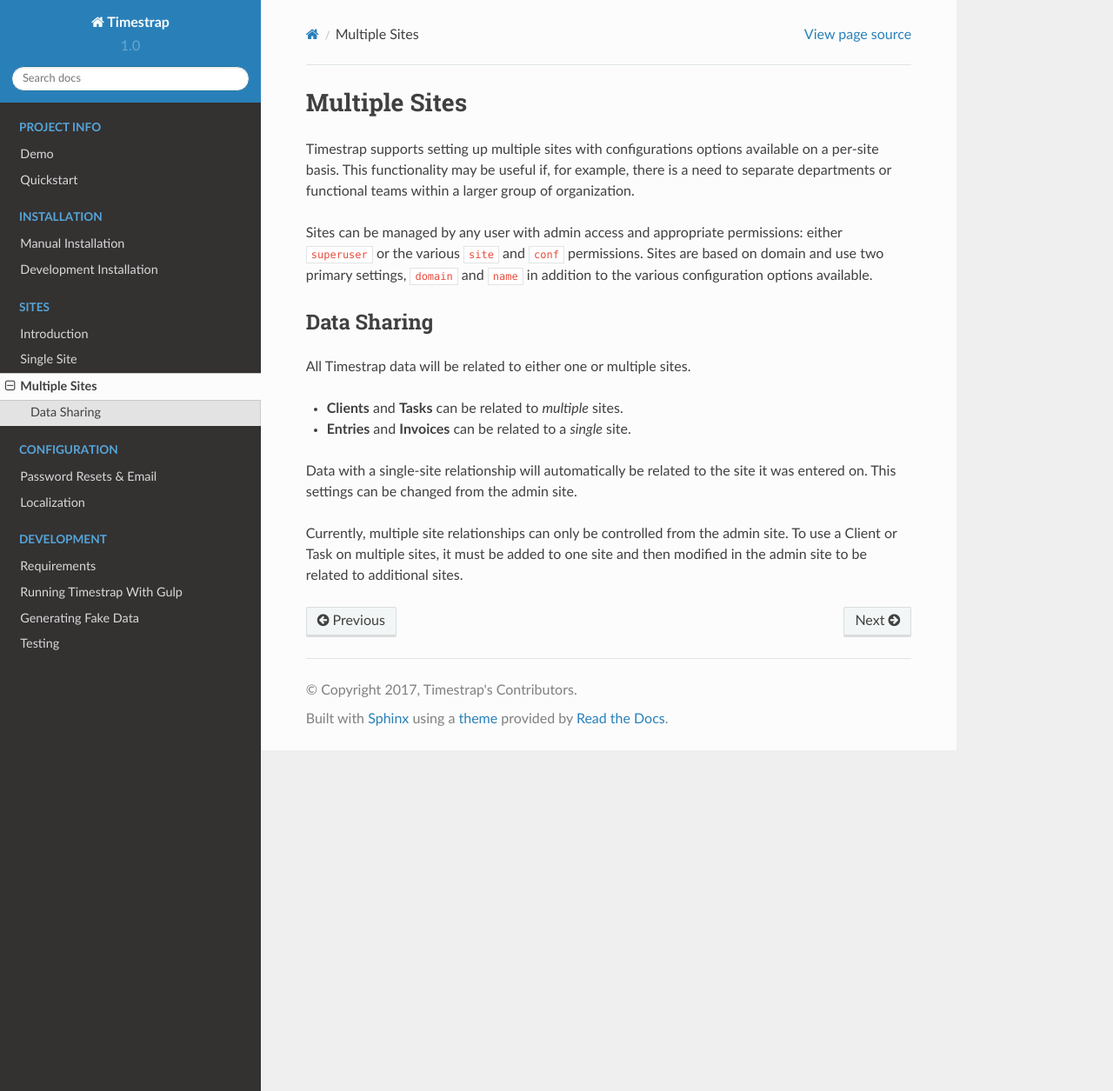
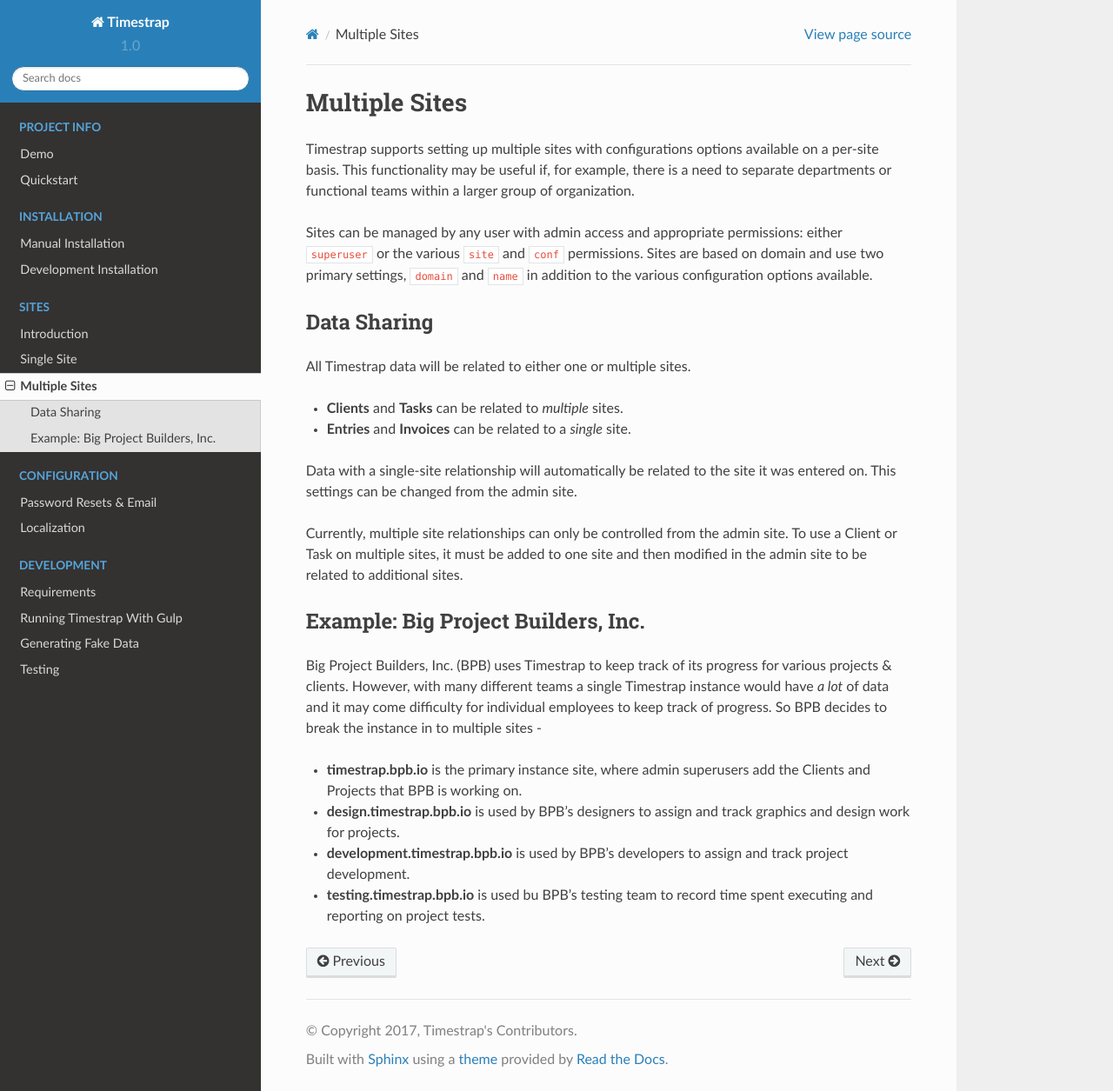
Before and after one commit to overshard/timestrap, a Sphinx documentation site: the page built from docs/sites/multiple.md, in a window 1280 px wide and 1255 px high. Shown: the whole window at 87% size. Built offline with Sphinx 7.4.7 and the Read the Docs theme 2.0.0, drawn with Linux system fonts in a browser that asks for light colours.

Commit message:
Add an example use case for multiple sites.

```diff
--- a/docs/sites/multiple.md
+++ b/docs/sites/multiple.md
@@ -23,3 +23,20 @@
 Currently, multiple site relationships can only be controlled from the admin
 site. To use a Client or Task on multiple sites, it must be added to one
 site and then modified in the admin site to be related to additional sites.
+
+### Example: Big Project Builders, Inc.
+
+Big Project Builders, Inc. (BPB) uses Timestrap to keep track of its progress
+for various projects & clients. However, with many different teams a single
+Timestrap instance would have *a lot* of data and it may come difficulty for
+individual employees to keep track of progress. So BPB decides to break the
+instance in to multiple sites -
+
+- **timestrap.bpb.io** is the primary instance site, where admin superusers add
+the Clients and Projects that BPB is working on.
+- **design.timestrap.bpb.io** is used by BPB's designers to assign and track
+graphics and design work for projects.
+- **development.timestrap.bpb.io** is used by BPB's developers to assign and
+track project development.
+- **testing.timestrap.bpb.io** is used bu BPB's testing team to record time
+spent executing and reporting on project tests.
```
